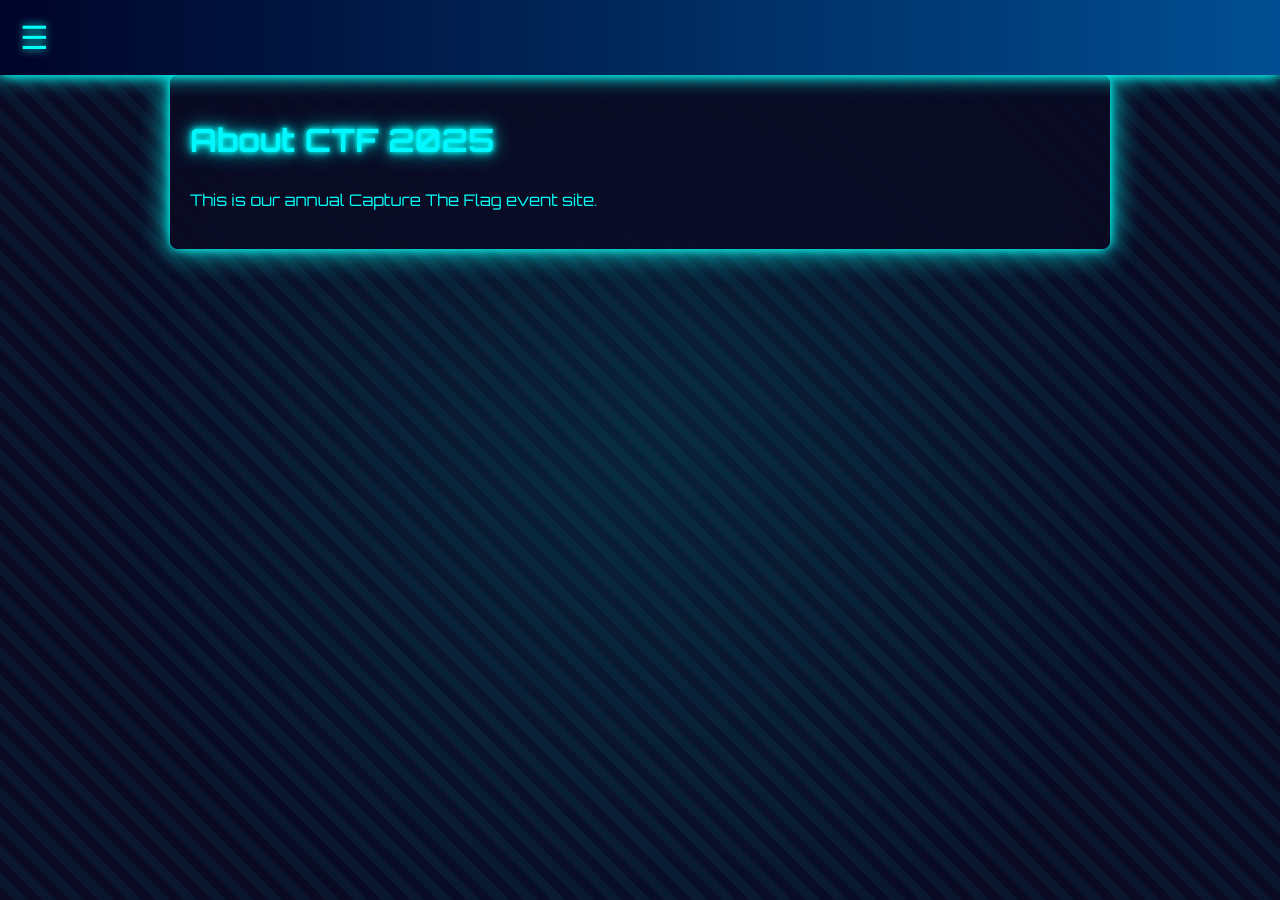
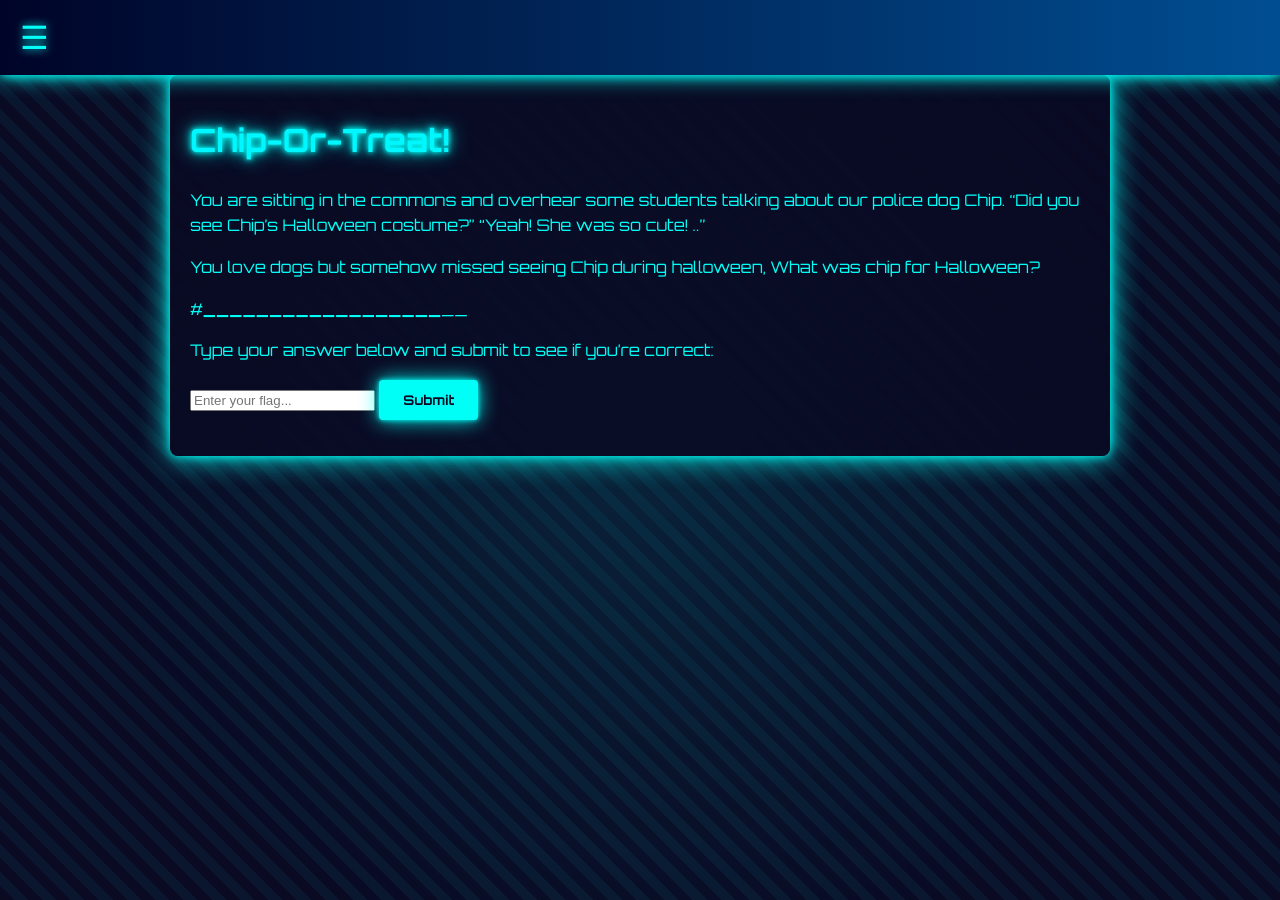
Before and after one commit to toni-graham/ctf2025, a Jekyll site: the page built from challenge1.md, in a window 1280 px wide. Built offline with Jekyll 4.4.1, drawn with Linux system fonts in a browser that asks for light colours.

Commit message:
Update challenge1.md

```diff
--- a/challenge1.md
+++ b/challenge1.md
@@ -1,9 +1,41 @@
 ---
 layout: default
 title: Challenge 1
-permalink: /challenge1/
+permalink: /Chip-Or-Treat!/
 ---
 
-# About CTF 2025
+# Chip-Or-Treat!
 
-This is our annual Capture The Flag event site.
+You are sitting in the commons and overhear some students talking about our police dog Chip.
+“Did you see Chip's Halloween costume?”
+“Yeah! She was so cute! ..”
+
+You love dogs but somehow missed seeing Chip during halloween, What was chip for Halloween?
+
+#__________________________________________________________
+
+Type your answer below and submit to see if you're correct:
+
+<div class="answer-box">
+  <input type="text" id="answerInput" placeholder="Enter your flag..." />
+  <button onclick="checkAnswer()">Submit</button>
+  <p id="feedback"></p>
+</div>
+
+<script>
+  function checkAnswer() {
+    const correctAnswer = "CTF{dinosaur}";
+    const userAnswer = document.getElementById("answerInput").value.trim();
+    const feedback = document.getElementById("feedback");
+
+    if (userAnswer === correctAnswer) {
+      feedback.textContent = "✅ Correct! You solved it!";
+      feedback.style.color = "#00ffcc";
+      feedback.style.textShadow = "0 0 10px #00ffcc, 0 0 20px #00ffcc";
+    } else {
+      feedback.textContent = "❌ Incorrect, try again.";
+      feedback.style.color = "#ff0066";
+      feedback.style.textShadow = "0 0 10px #ff0066, 0 0 20px #ff0066";
+    }
+  }
+</script>
```
